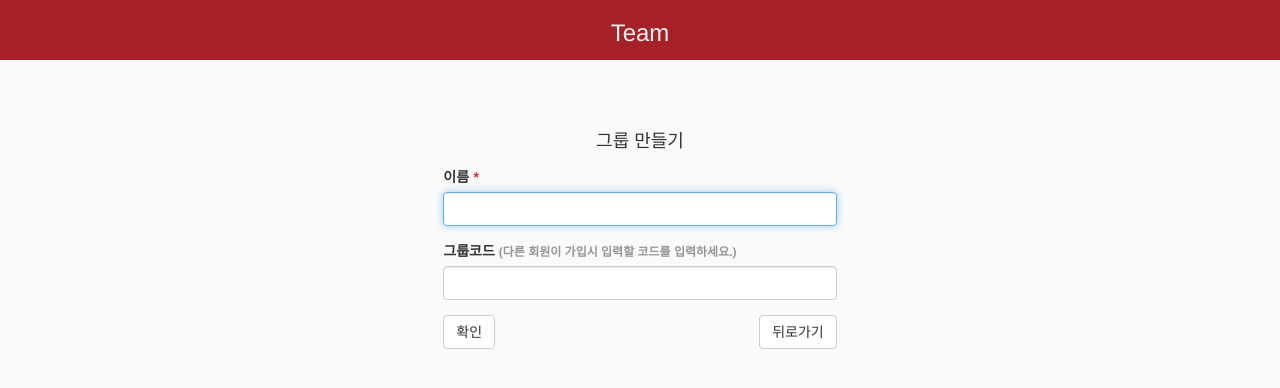
After one commit to inhyeok/Its, a Python web app: template templates/group_make.html in a window 1280 px wide. The commit adds this page. Shown: the top 388 px of the page. Run offline with Jinja, Linux system fonts and the light colour scheme; the template is opened without the code that fills it, so the values that code supplies are empty; some libraries are stand-ins or nearby versions.

Commit message:
Add group_make

```diff
--- /dev/null
+++ b/static/js/group_make.js
@@ -0,0 +1,42 @@
+$(document).ready(function () {
+  $('#signupForm').on('submit', function () {
+    $this = $(this);
+    if(!$this.find($('#groupName')).val()){
+      $this.find($('#groupName')).focus();
+      sw_alert('error', '이름을 입력해주세요.');
+    }
+    else if(!$this.find($('#groupCode')).val()){
+      $this.find($('#groupCode')).focus();
+      sw_alert('error', '코드를 입력해주세요.');
+    }
+    else {
+      $.ajax({
+        url: '/group',
+        data: $this.serialize(),
+        type: 'POST',
+        success: function (req) {
+          if(req.status === 200){
+            sw_alert('success', '성공');
+            return window.location = '/';
+          }
+          else if(req.status === 204) {
+            sw_alert('error', req.message);
+          }
+        },
+        error: function (err) {
+          sw_alert('error', err);
+          console.log(err);
+        }
+      });
+    }
+    return false;
+  });
+
+  sw_alert = function (type, message) {
+    swal({
+      title: type,
+      type: type,
+      text: message
+    });
+  }
+});
--- /dev/null
+++ b/templates/group_make.html
@@ -0,0 +1,34 @@
+{% extends "layout.html" %}
+{% block title %} 그룹만들기 {% endblock %}
+
+{% block scripts %}
+  <script type="text/javascript" src="{{url_for('static', filename='js/group_make.js')}}"></script>
+{% endblock %}
+
+{% block content %}
+  <div class='row' style='padding-top: 5%;'>
+    <div class='col-sm-4 col-sm-offset-4'>
+      <form id='groupMakeForm' action="{{url_for('group')}}" method='POST'>
+        <div class='form-group text-center'>
+          <h4>그룹 만들기</h4>
+        </div>
+        <div class='form-group'>
+          <label>이름
+            <i class='required'>*</i>
+          </label>
+          <input type='text' id='groupName' name='group_name' class='form-control' autofocus />
+        </div>
+        <div class='form-group'>
+          <label>그룹코드
+            <span class='text-muted'>(다른 회원이 가입시 입력할 코드를 입력하세요.)</span>
+          </label>
+          <input type='text' id='groupCode' name='group_code' class='form-control' />
+        </div>
+        <div class='form-group'>
+          <button type='submit' class='btn btn-default'>확인</button>
+          <a href='/login' class='btn btn-default pull-right'>뒤로가기</a>
+        </div>
+      </form>
+    </div>
+  </div>
+{% endblock %}
--- a/templates/signup.html
+++ b/templates/signup.html
@@ -45,9 +45,9 @@
         </div>
         <div class='form-group'>
           <label>그룹코드
-            <span class='text-muted'>(그룹코드가 없으시면 가입후 그룹생성을 하시면 됩니다.)</span>
+            <span class='text-muted'>(그룹코드가 없으시면 가입 후 그룹생성을 하시면 됩니다.)</span>
           </label>
-          <input type='number' min='0' id='group_number' name='group_number' class='form-control' />
+          <input type='text' id='groupCode' name='group_code' class='form-control' />
         </div>
         <div class='form-group'>
           <button type='submit' class='btn btn-default'>확인</button>
```
Also changed, not shown: routes.py (+28 -4 lines).
